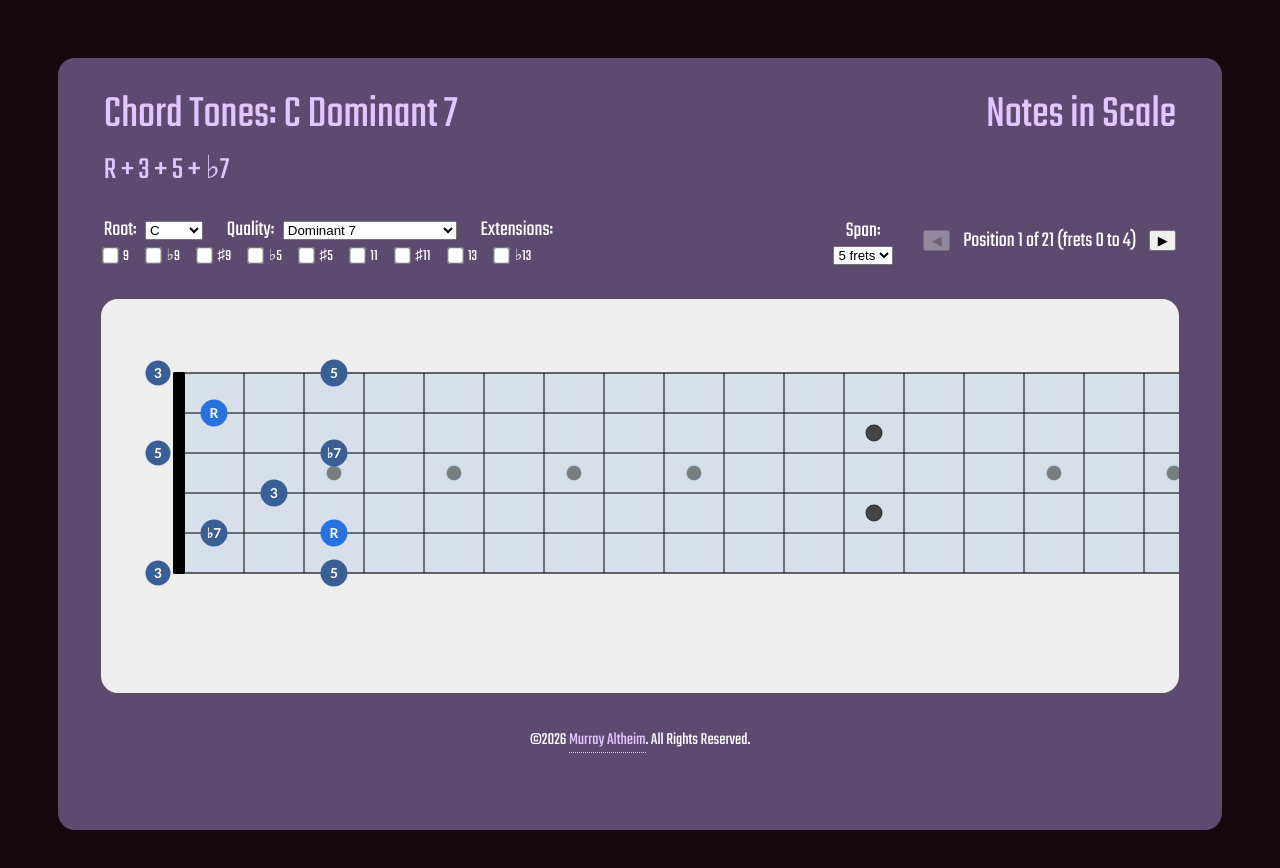
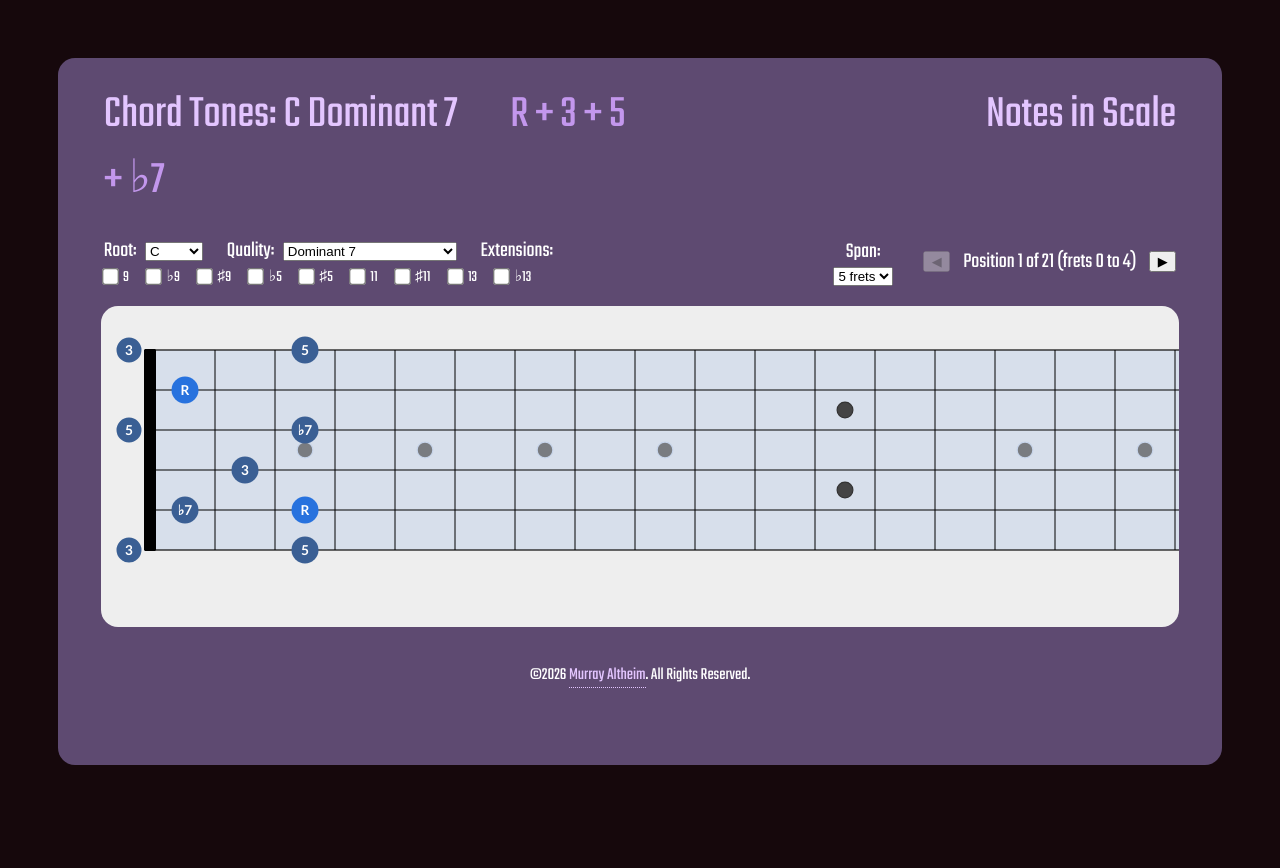
Before and after one commit to ifurusato/fretboard, a plain HTML site: page chordtones/index.html in a window 1280 px wide. After the commit the page ends 822 px from the top, so only its background shows below. Drawn offline with Linux system fonts and the light colour scheme.

Commit message:
updated style

```diff
--- a/chordtones/index.html
+++ b/chordtones/index.html
@@ -15,7 +15,7 @@
     }
     #extlist label:has(input:disabled) { opacity: 0.35; }
     #chordformula {
-      color: #e3c5ff; font-size: 220%; margin: 0 0 0 0;
+      color: #c397ed; font-size: 100%; margin: 0 0 0 1em;
     }
     .position {
       display: flex; align-items: center; justify-content: flex-end; gap: 0.6em;
@@ -23,6 +23,12 @@
     }
     .position button { font-size: 60%; padding: 0.1em 0.5em; }
     #positionlabel { white-space: nowrap; }
+    div.svg {
+      margin: 1em auto ;
+      padding: 1em 1em 0em 1em;
+      background-color: #eeeeee ;
+      transform: scale(1.0, 1.0);
+    }
     #svg2 tspan {
       font-size: 0.95em;
     }
@@ -33,8 +39,7 @@
 <table id="thead" summary="formatting">
   <tbody><tr>
     <td width="50%" align="left">
-      <h1>Chord Tones: <span id="chordtitle"></span></h1>
-      <p id="chordformula"></p>
+      <h1>Chord Tones: <span id="chordtitle"></span>&nbsp;<span id="chordformula"></span></h1>
     </td>
     <td width="50%" valign="top" align="right">
       <h1 id="xlink"><a href="../fretboard/">Notes in Scale</a></h1>
```
